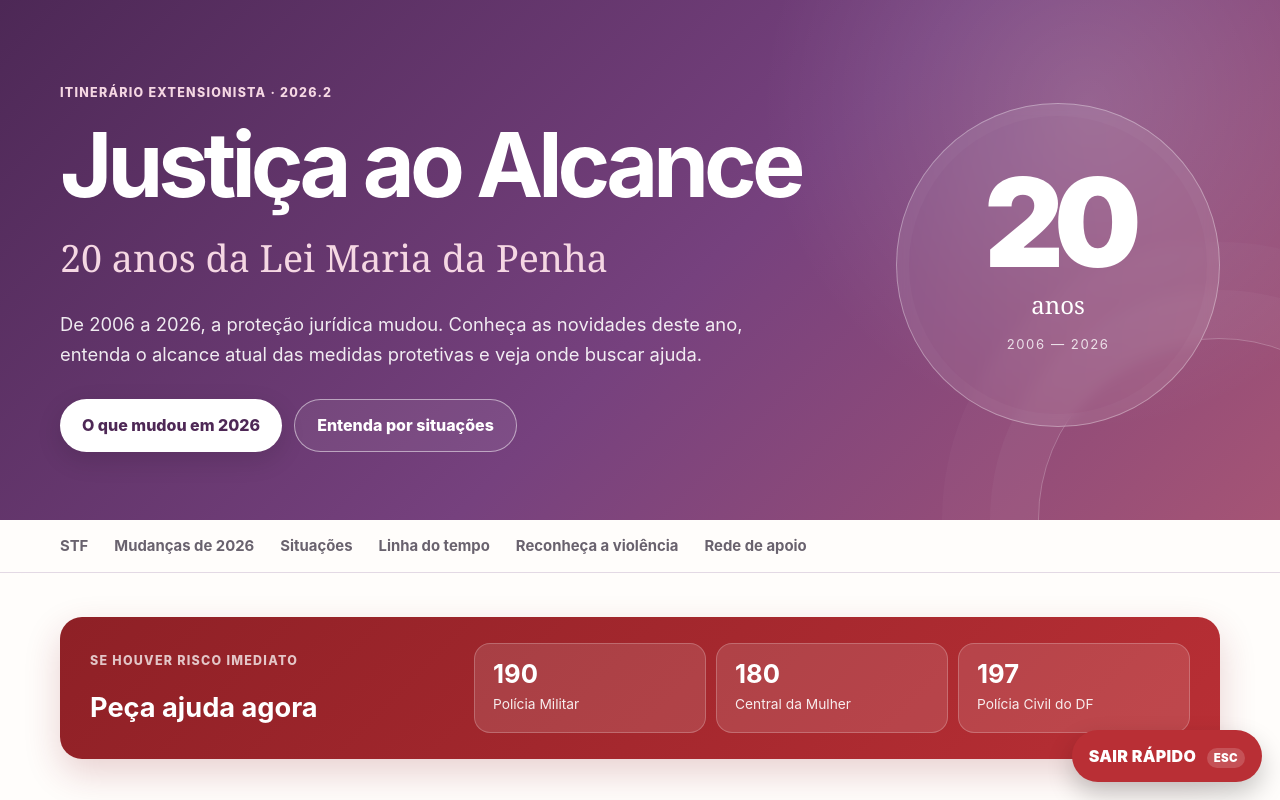
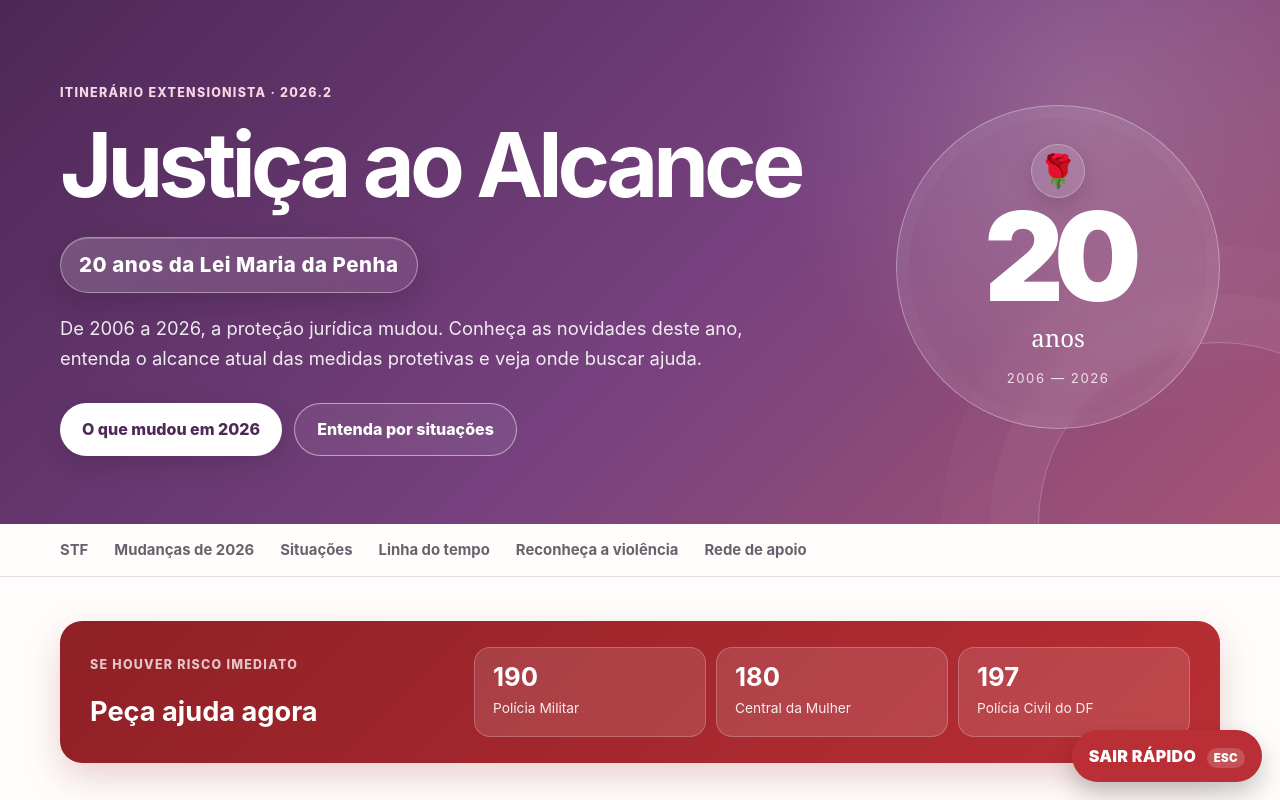
Before and after one commit to ericovasconcelos/justica-ao-alcance, a plain HTML site: page index.html in a window 1280 px wide. Shown: the top 800 px of the page. Drawn offline with Linux system fonts and the light colour scheme.

Commit message:
Destaca os 20 anos da Lei Maria da Penha no hero

```diff
--- a/index.html
+++ b/index.html
@@ -8,6 +8,38 @@
     <meta name="theme-color" content="#6f3a78">
     <title>Justiça ao Alcance | 20 anos da Lei Maria da Penha</title>
     <link rel="stylesheet" href="styles.css">
+    <style>
+        .hero-kicker-badge {
+            display: inline-flex;
+            align-items: center;
+            gap: .55rem;
+            padding: 10px 18px;
+            border: 1px solid rgba(255,255,255,.38);
+            border-radius: 999px;
+            background: linear-gradient(135deg, rgba(255,255,255,.17), rgba(245,215,227,.10));
+            box-shadow: 0 10px 28px rgba(36,16,42,.20), inset 0 1px 0 rgba(255,255,255,.18);
+            color: #fff;
+            font-family: Inter, ui-sans-serif, -apple-system, BlinkMacSystemFont, "Segoe UI", sans-serif;
+            font-size: clamp(1rem, 2vw, 1.28rem);
+            font-weight: 850;
+            letter-spacing: .025em;
+            backdrop-filter: blur(7px);
+        }
+
+        .anniversary-flower {
+            display: grid;
+            place-items: center;
+            width: 54px;
+            height: 54px;
+            margin-bottom: 10px;
+            border-radius: 50%;
+            background: rgba(255,255,255,.12);
+            border: 1px solid rgba(255,255,255,.28);
+            box-shadow: 0 8px 22px rgba(0,0,0,.13);
+            font-size: 2rem;
+            line-height: 1;
+        }
+    </style>
 </head>
 <body>
     <a class="skip-link" href="#conteudo">Ir para o conteúdo</a>
@@ -17,7 +49,7 @@
             <div class="hero-copy">
                 <span class="eyebrow">Itinerário Extensionista · 2026.2</span>
                 <h1>Justiça ao Alcance</h1>
-                <p class="hero-kicker">20 anos da Lei Maria da Penha</p>
+                <p class="hero-kicker"><span class="hero-kicker-badge">20 anos da Lei Maria da Penha</span></p>
                 <p class="hero-text">De 2006 a 2026, a proteção jurídica mudou. Conheça as novidades deste ano, entenda o alcance atual das medidas protetivas e veja onde buscar ajuda.</p>
                 <div class="hero-actions">
                     <a class="btn-primary" href="#mudancas-2026">O que mudou em 2026</a>
@@ -25,6 +57,7 @@
                 </div>
             </div>
             <div class="anniversary-card" aria-label="20 anos da Lei Maria da Penha">
+                <span class="anniversary-flower" aria-hidden="true">🌹</span>
                 <span class="anniversary-number">20</span>
                 <span class="anniversary-label">anos</span>
                 <span class="anniversary-period">2006 — 2026</span>
```
